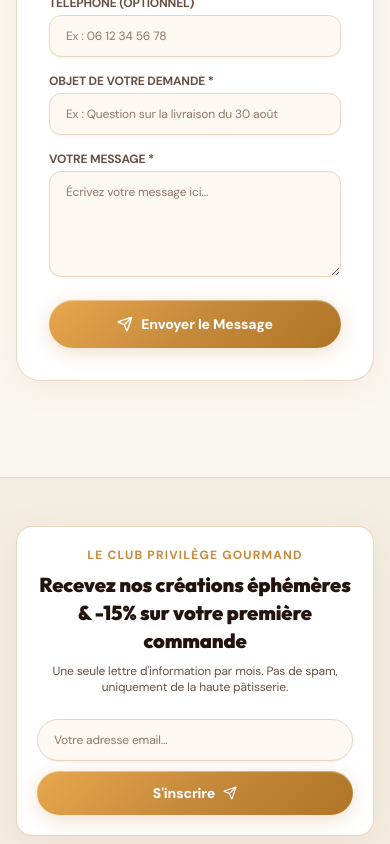
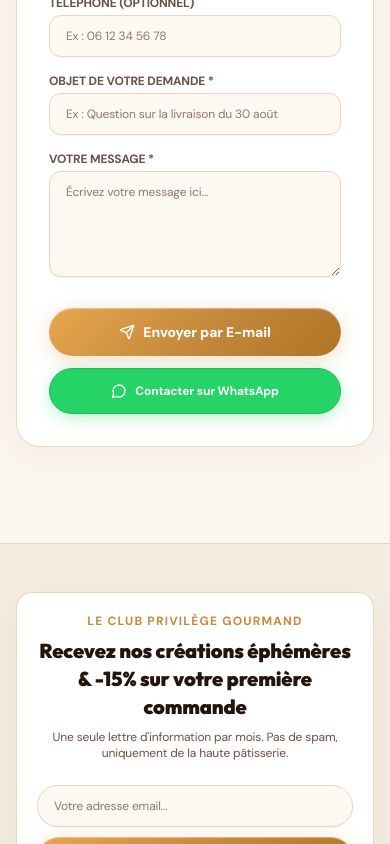
Before and after one commit to KamissaLaetitia/gateau, a Next.js app: page /contact in a window 390 px wide. Shown: the part 1192-2036 px from the top of the page. Built offline with nearby package versions, Linux system fonts and the light colour scheme; no server answers; a web font is replaced by a local one.

Commit message:
fix: complete removal of promo banners and public admin links, perfect hamburger mobile alignment

```diff
--- a/src/app/contact/page.tsx
+++ b/src/app/contact/page.tsx
@@ -3,7 +3,7 @@
 import React, { useState } from 'react';
 import { useForm } from 'react-hook-form';
 import { zodResolver } from '@hookform/resolvers/zod';
-import { MapPin, Phone, Mail, Clock, Send, Sparkles, CheckCircle2, MessageSquare } from 'lucide-react';
+import { MapPin, Phone, Mail, Clock, Send, Sparkles, CheckCircle2, MessageSquare, MessageCircle } from 'lucide-react';
 import { contactFormSchema, ContactFormData } from '@/lib/validations';
 
 export default function ContactPage() {
@@ -13,15 +13,40 @@ export default function ContactPage() {
     register,
     handleSubmit,
     formState: { errors, isSubmitting },
+    getValues,
+    trigger,
     reset,
   } = useForm<ContactFormData>({
     resolver: zodResolver(contactFormSchema),
   });
 
-  const onSubmit = (data: ContactFormData) => {
+  // Option 1: Standard Email Submit
+  const onEmailSubmit = (data: ContactFormData) => {
     setSent(true);
     reset();
     setTimeout(() => setSent(false), 5000);
+  };
+
+  // Option 2: WhatsApp Direct Link with Formatted Message
+  const handleWhatsAppSend = async () => {
+    const isValid = await trigger();
+    if (!isValid) return;
+
+    const values = getValues();
+    const phoneNumber = "33142689000"; // Remplacez par votre numéro international sans '+' (ex: 33612345678)
+
+    const text = `Bonjour Pâtisserie Royale,\n\n` +
+      `*Nouvelle demande de contact*\n` +
+      `👤 *Nom :* ${values.name}\n` +
+      `📧 *Email :* ${values.email}\n` +
+      `📞 *Téléphone :* ${values.phone || 'Non renseigné'}\n` +
+      `📌 *Objet :* ${values.subject}\n\n` +
+      `💬 *Message :*\n${values.message}`;
+
+    const encodedText = encodeURIComponent(text);
+    const whatsappUrl = `https://wa.me/${phoneNumber}?text=${encodedText}`;
+
+    window.open(whatsappUrl, '_blank', 'noopener,noreferrer');
   };
 
   return (
@@ -118,11 +143,11 @@ export default function ContactPage() {
             {sent && (
               <div className="p-4 rounded-2xl bg-green-50 border border-green-200 text-green-700 text-xs flex items-center gap-2 animate-fade-in">
                 <CheckCircle2 className="w-4 h-4 flex-shrink-0" />
-                <span>Votre message a été transmis à notre équipe ! Nous vous répondrons très rapidement.</span>
+                <span>Votre message a été transmis par e-mail avec succès ! Nous vous répondrons très rapidement.</span>
               </div>
             )}
 
-            <form onSubmit={handleSubmit(onSubmit)} className="space-y-4">
+            <form onSubmit={handleSubmit(onEmailSubmit)} className="space-y-4">
 
               <div className="grid grid-cols-1 sm:grid-cols-2 gap-4">
                 <div>
@@ -187,14 +212,26 @@ export default function ContactPage() {
                 {errors.message && <span className="text-[10px] text-red-500 mt-1">{errors.message.message}</span>}
               </div>
 
+              {/* Dual Action Buttons: Email & WhatsApp */}
+              <div className="grid grid-cols-1 sm:grid-cols-2 gap-3 pt-2">
                 <button
                   type="submit"
                   disabled={isSubmitting}
-                className="btn-caffeine-primary w-full text-sm !py-3.5 shadow-gold-sm flex items-center justify-center gap-2"
+                  className="btn-caffeine-primary w-full text-xs sm:text-sm !py-3.5 shadow-gold-sm flex items-center justify-center gap-2 cursor-pointer"
                 >
                   <Send className="w-4 h-4" />
-                <span>Envoyer le Message</span>
+                  <span>Envoyer par E-mail</span>
                 </button>
+
+                <button
+                  type="button"
+                  onClick={handleWhatsAppSend}
+                  className="inline-flex items-center justify-center font-bold rounded-full px-5 py-3.5 text-xs sm:text-sm transition-all duration-300 transform active:scale-95 bg-[#25D366] hover:bg-[#20ba59] text-white shadow-[0_4px_16px_rgba(37,211,102,0.3)] gap-2 cursor-pointer border border-[#20ba59]"
+                >
+                  <MessageCircle className="w-4 h-4" />
+                  <span>Contacter sur WhatsApp</span>
+                </button>
+              </div>
 
             </form>
           </div>
```
Lines whose indentation alone changed are shown as unchanged.
